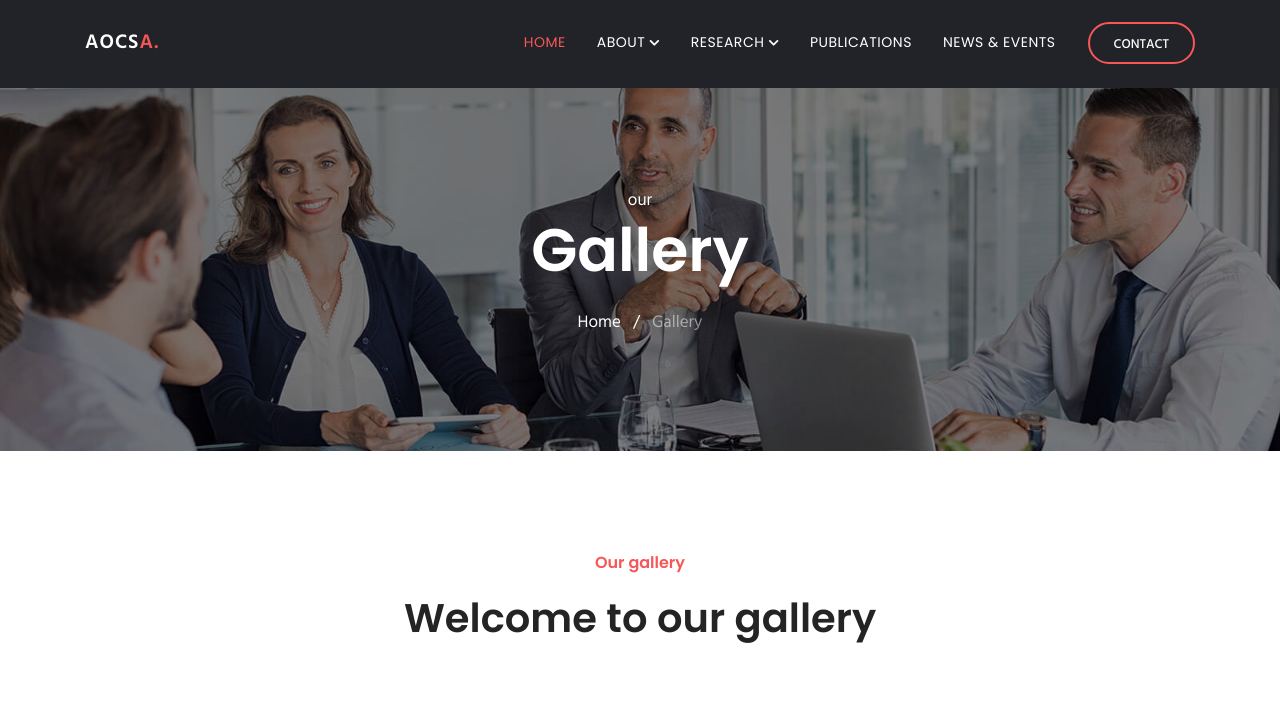
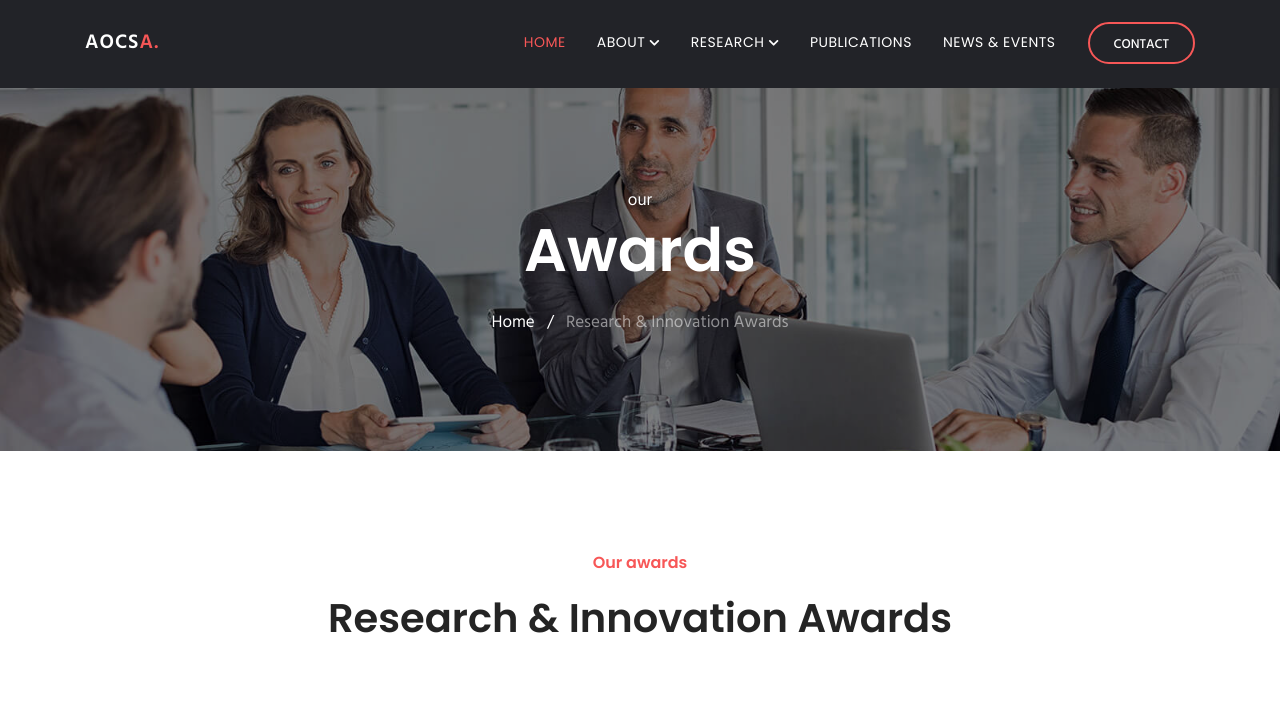
Before and after one commit to Torres557/Torres557.github.io, a plain HTML site: page test2/research-and-innovation-awards.html in a window 1280 px wide. Shown: the part 53-763 px from the top of the page. Drawn offline with Linux system fonts and the light colour scheme; some packages are replaced by stand-ins of ours.

Commit message:
Update research-and-innovation-awards.html

```diff
--- a/test2/research-and-innovation-awards.html
+++ b/test2/research-and-innovation-awards.html
@@ -121,11 +121,11 @@
       <div class="col-md-12">
         <div class="block text-center">
           <span class="text-white">our</span>
-          <h1 class="text-capitalize mb-4 text-lg">Gallery</h1>
+          <h1 class="text-capitalize mb-4 text-lg">Awards</h1>
           <ul class="list-inline">
             <li class="list-inline-item"><a href="index.html" class="text-white">Home</a></li>
             <li class="list-inline-item"><span class="text-white">/</span></li>
-            <li class="list-inline-item text-white-50">Gallery</li>
+            <li class="list-inline-item text-white-50">Research & Innovation Awards</li>
           </ul>
         </div>
       </div>
@@ -139,8 +139,8 @@
 		<div class="row justify-content-center">
 			<div class="col-lg-7 text-center">
 				<div class="section-title">
-					<span class="h6 text-color">Our gallery</span>
-					<h2 class="mt-3 content-title">Welcome to our gallery</h2>
+					<span class="h6 text-color">Our awards</span>
+					<h2 class="mt-3 content-title">Research & Innovation Awards</h2>
 				</div>
 			</div>
 		</div>
@@ -152,12 +152,7 @@
 				<div class="portflio-item position-relative mb-4">
 					<a href="images/portfolio/1.jpg" class="popup-gallery">
 						<img src="images/portfolio/1.jpg" alt="portfolio" class="img-fluid w-100">
-
 						<i class="ti-plus overlay-item"></i>
-						<div class="portfolio-item-content">
-							<h3 class="mb-0 text-white">activity 1</h3>
-							<p class="text-white-50">time/brief description of activity 1</p>
-						</div>
 					</a>
 				</div>
 			</div>
```
